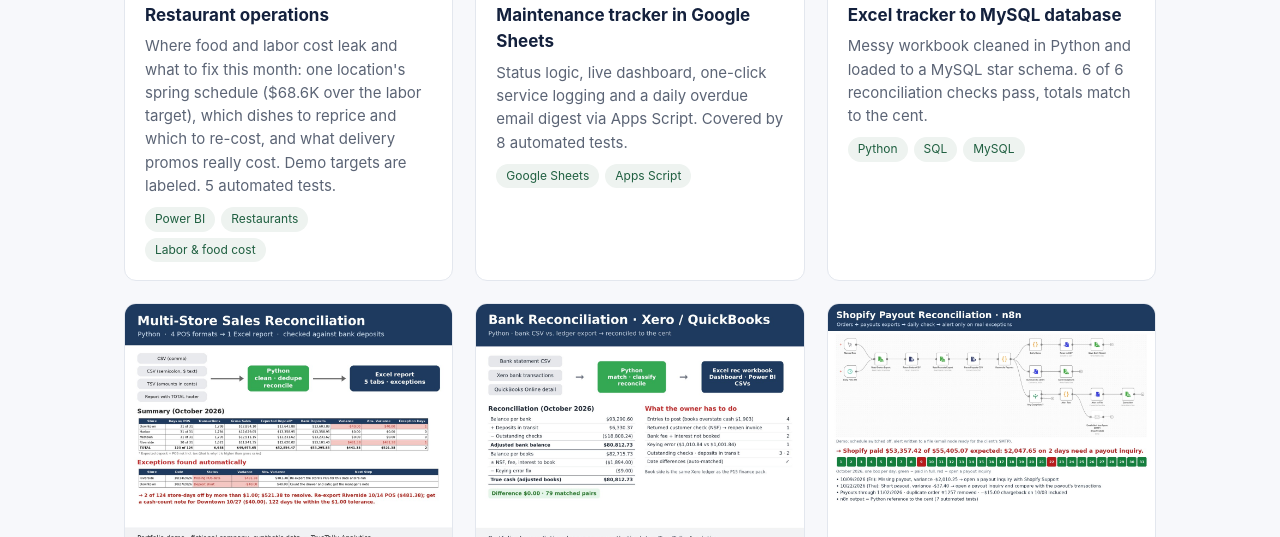
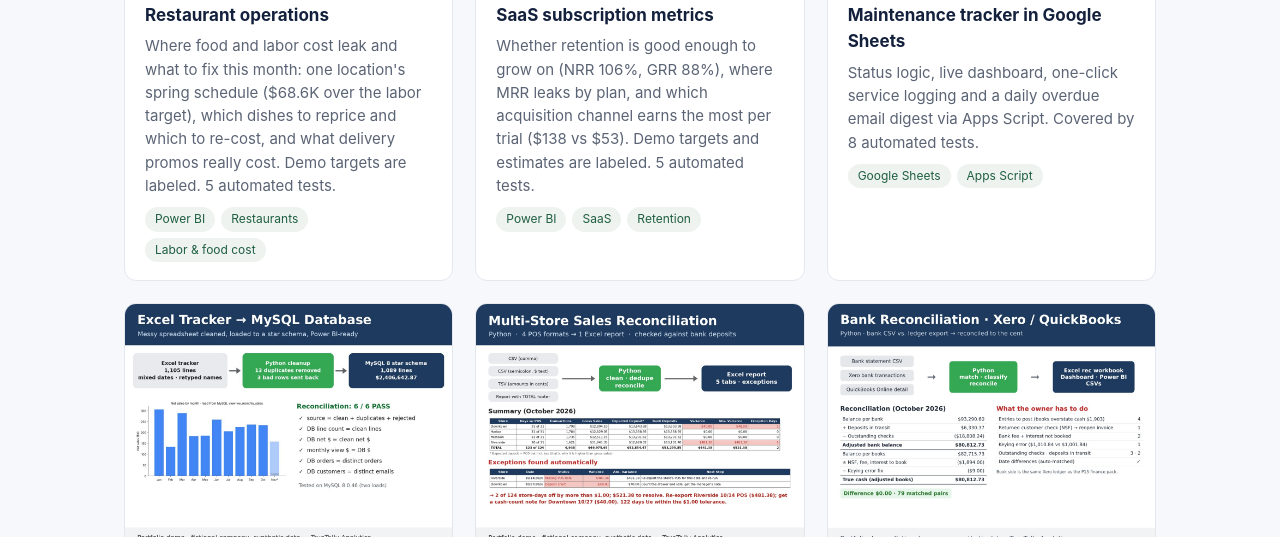
Before and after one commit to valdirguimaraes-maker/truetally, a plain HTML site: page index.html in a window 1280 px wide. Shown: the part 1912-2449 px from the top of the page. Drawn offline with Linux system fonts and the light colour scheme.

Commit message:
Update public portfolio site (synced from Freelancer-USA Fri 11/27/2026)

```diff
--- a/index.html
+++ b/index.html
@@ -82,6 +82,7 @@
       <div class="item"><img src="img/p02.jpg" alt="E-commerce sales and marketing Power BI dashboard, fictional company" loading="lazy"><div class="body"><h3>E-commerce sales &amp; marketing</h3><p>Net revenue, MER, blended CAC, revenue by channel, new customers by month and top states.</p><div class="tags"><span class="tag">Power BI</span><span class="tag">Shopify-style data</span></div></div></div>
       <div class="item"><img src="img/p03.jpg" alt="Budget vs actual Power BI dashboard, fictional company" loading="lazy"><div class="body"><h3>Budget vs. actual</h3><p>Which costs really ran over once variable costs are flexed to actual sales, whether payroll is too heavy in slow months, and the action for each month that missed the plan. Home-services business.</p><div class="tags"><span class="tag">Power BI</span><span class="tag">Finance</span></div></div></div>
       <div class="item"><img src="img/p05.jpg" alt="Restaurant operations Power BI dashboard, fictional restaurant group" loading="lazy"><div class="body"><h3>Restaurant operations</h3><p>Where food and labor cost leak and what to fix this month: one location's spring schedule ($68.6K over the labor target), which dishes to reprice and which to re-cost, and what delivery promos really cost. Demo targets are labeled. 5 automated tests.</p><div class="tags"><span class="tag">Power BI</span><span class="tag">Restaurants</span><span class="tag">Labor &amp; food cost</span></div></div></div>
+      <div class="item"><img src="img/p07.jpg" alt="SaaS subscription metrics Power BI dashboard, fictional software company" loading="lazy"><div class="body"><h3>SaaS subscription metrics</h3><p>Whether retention is good enough to grow on (NRR 106%, GRR 88%), where MRR leaks by plan, and which acquisition channel earns the most per trial ($138 vs $53). Demo targets and estimates are labeled. 5 automated tests.</p><div class="tags"><span class="tag">Power BI</span><span class="tag">SaaS</span><span class="tag">Retention</span></div></div></div>
       <div class="item"><img src="img/p09.jpg" alt="Google Sheets maintenance tracker with Apps Script, fictional company" loading="lazy"><div class="body"><h3>Maintenance tracker in Google Sheets</h3><p>Status logic, live dashboard, one-click service logging and a daily overdue email digest via Apps Script. Covered by 8 automated tests.</p><div class="tags"><span class="tag">Google Sheets</span><span class="tag">Apps Script</span></div></div></div>
       <div class="item"><img src="img/p10.jpg" alt="Excel to MySQL pipeline diagram and reconciliation checks" loading="lazy"><div class="body"><h3>Excel tracker to MySQL database</h3><p>Messy workbook cleaned in Python and loaded to a MySQL star schema. 6 of 6 reconciliation checks pass, totals match to the cent.</p><div class="tags"><span class="tag">Python</span><span class="tag">SQL</span><span class="tag">MySQL</span></div></div></div>
       <div class="item"><img src="img/p11.jpg" alt="Multi-store sales reconciliation report" loading="lazy"><div class="body"><h3>Multi-store sales reconciliation</h3><p>Four store exports in different formats reconciled to bank deposits. The net variance (+$441.38) hides $521.38 to resolve on 2 store-days; the report says what to do about each one. 17 automated tests.</p><div class="tags"><span class="tag">Python</span><span class="tag">pandas</span><span class="tag">Excel</span></div></div></div>
```
Also changed, not shown: img/p07.jpg.
